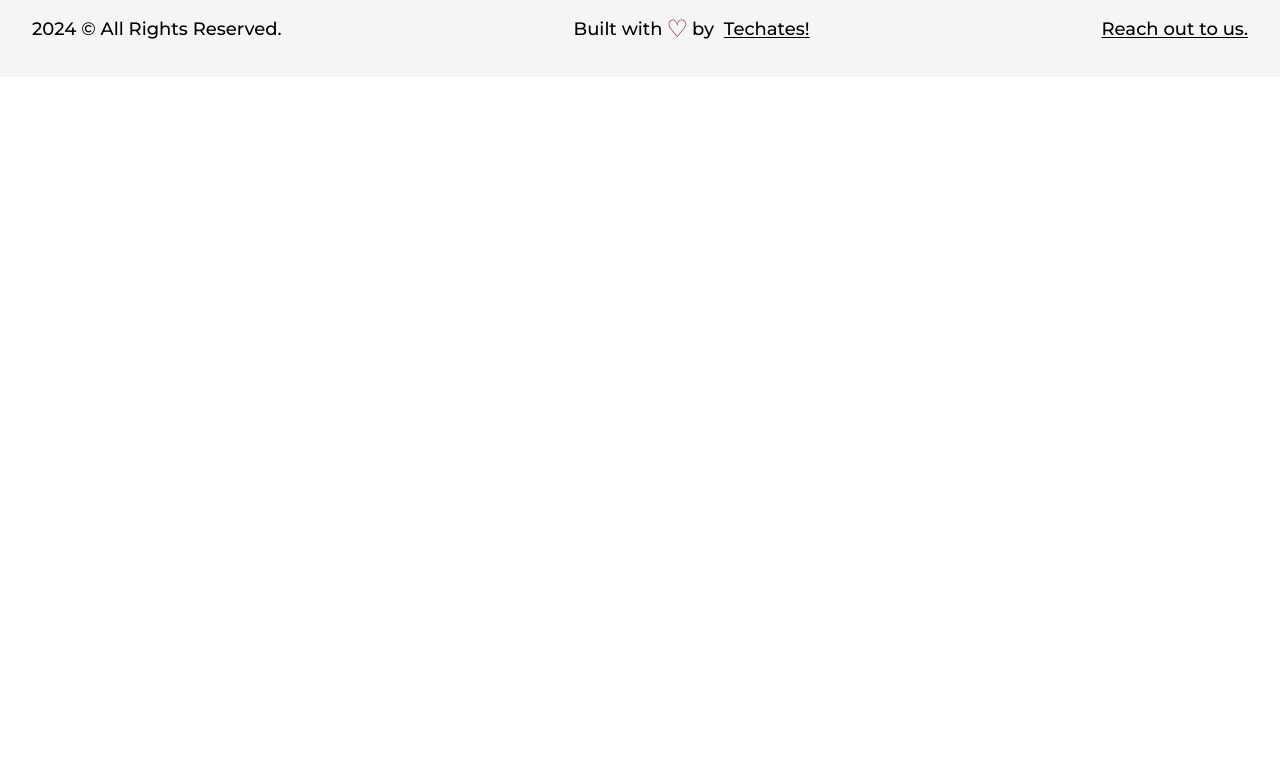
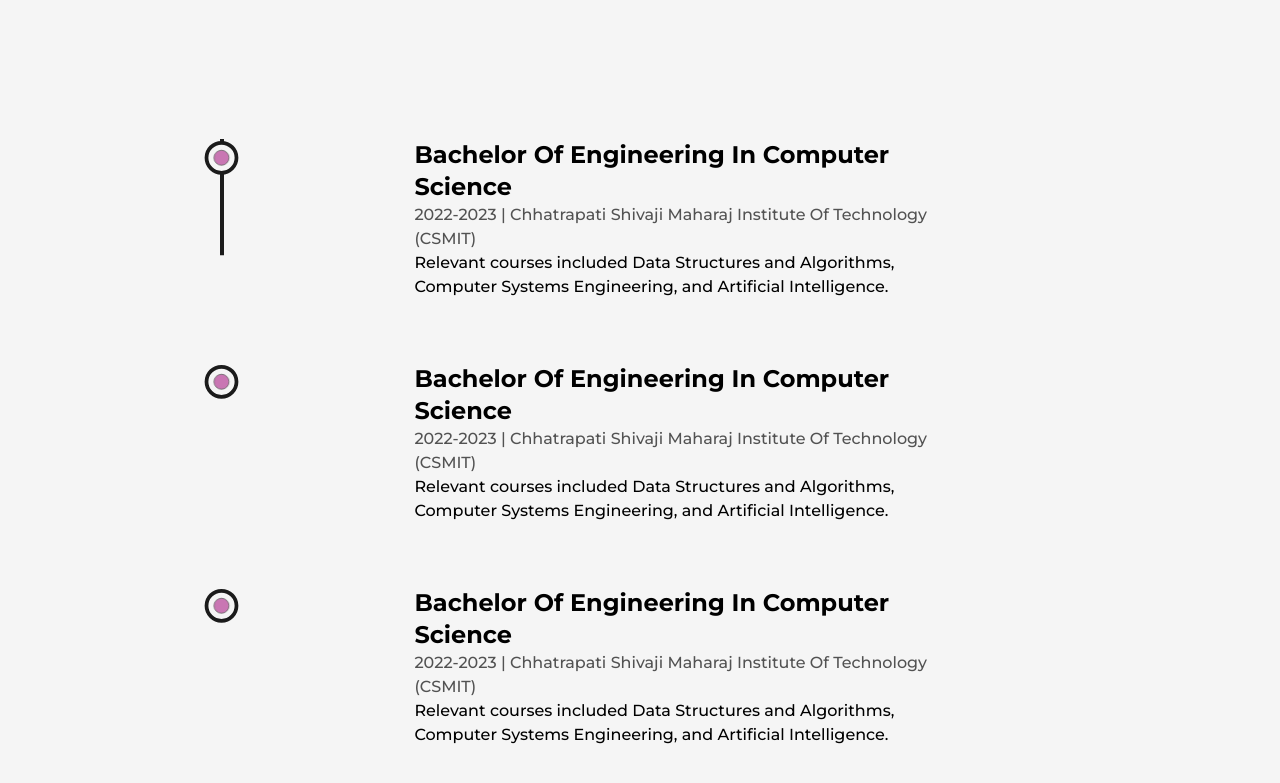
Before and after one commit to deadtik/Portfolio2024, a Next.js app: page /about in a window 1280 px wide. Shown: the part 3897-4680 px from the top of the page. Before the commit the page ends 3974 px from the top, so only its background shows below. Built offline with nearby package versions, Linux system fonts and the light colour scheme.

Commit message:
Adding Projects to the site

```diff
--- /dev/null
+++ b/src/components/Education.js
@@ -0,0 +1,77 @@
+import React from 'react';
+import { motion, useScroll } from "framer-motion";
+import { useRef } from 'react';
+import LiIcon from './LiIcon';
+
+const Details = ({type, time, place, info}) => {
+
+  const ref = useRef(null);
+
+  return <li ref={ref} className='my-8 first:mt-0 last:mb-0 w-[60%] mx-auto pl-8
+                        flex flex-col items-center justify-between '>
+    <LiIcon reference={ref}/>
+
+    <motion.div
+    initial={{y: 50}}
+    whileInView={{y: 0}}
+    transition={{duration: 0.5, type: "spring"}}
+    >
+      <h3 className='capitalize font-bold text-2xl'>{type}&nbsp;</h3>
+      <span className='capitalize text-dark/75 font-medium'>
+        {time} | {place}
+      </span>
+      <p className='font-medium w-full'>
+        {info}
+      </p>
+    </motion.div>
+  </li>
+
+}
+
+
+const Education = () => {
+  const ref = useRef(null);
+  const { scrollYProgress } = useScroll(
+    {
+      target: ref,
+      offset: ["start end", "center start"]
+    }
+  );
+  return (
+    <div className='my-64'>
+      <h2 className='font-bold text-8xl mb-32 w-full text-center'>
+        Education
+        </h2>
+
+        <div ref={ref} className='w-[75%] mx-auto relative'>
+
+          <motion.div
+          style={{scaleY: scrollYProgress}}
+          className='absolute left-9 top-0 w-[4px] h-full bg-dark origin-top' />
+            <ul className='w-full flex flex-col items-start justify-between ml-4'>
+                <Details
+                type= 'Bachelor Of Engineering In Computer Science'
+                time= '2022-2023'
+                place ='Chhatrapati Shivaji Maharaj Institute Of Technology (CSMIT)'
+                info= 'Relevant courses included Data Structures and Algorithms, Computer Systems Engineering, and Artificial Intelligence.'
+                />
+                <Details
+                type= 'Bachelor Of Engineering In Computer Science'
+                time= '2022-2023'
+                place ='Chhatrapati Shivaji Maharaj Institute Of Technology (CSMIT)'
+                info= 'Relevant courses included Data Structures and Algorithms, Computer Systems Engineering, and Artificial Intelligence.'
+                />
+                <Details
+                type= 'Bachelor Of Engineering In Computer Science'
+                time= '2022-2023'
+                place ='Chhatrapati Shivaji Maharaj Institute Of Technology (CSMIT)'
+                info= 'Relevant courses included Data Structures and Algorithms, Computer Systems Engineering, and Artificial Intelligence.'
+                />
+
+            </ul>
+        </div>
+    </div>
+  );
+};
+
+export default Education;
--- a/src/components/Experience.js
+++ b/src/components/Experience.js
@@ -10,7 +10,12 @@
   return <li ref={ref} className='my-8 first:mt-0 last:mb-0 w-[60%] mx-auto pl-8
                         flex flex-col items-center justify-between '>
     <LiIcon reference={ref}/>
-    <div>
+
+    <motion.div
+    initial={{y: 50}}
+    whileInView={{y: 0}}
+    transition={{duration: 0.5, type: "spring"}}
+    >
       <h3 className='capitalize font-bold text-2xl'>{position}&nbsp;<a href={companyLink}
        target='_blank' className='text-primary capitalize'
        >@{company}</a></h3>
@@ -20,7 +25,7 @@
       <p className='font-medium w-full'>
         {work}
       </p>
-    </div>
+    </motion.div>
   </li>
 
 }
--- a/src/pages/about.js
+++ b/src/pages/about.js
@@ -7,7 +7,7 @@
 import { useInView, useMotionValue, useSpring } from 'framer-motion';
 import Skills from '@/components/Skills';
 import Experience from '@/components/Experience';
-
+import Education from '@/components/Education';
 
 const AnimatedNumbers = ({value}) => {
   const ref = useRef(null);
@@ -97,6 +97,7 @@
         </div>
         <Skills />
         <Experience />
+        <Education />
      </Layout>
     </main>
     </>
--- /dev/null
+++ b/src/pages/projects.js
@@ -0,0 +1,31 @@
+import React from 'react';
+import Head from 'next/head';
+import Layout from '@/components/Layout';
+import AnimatedText from '@/components/AnimatedText';
+
+const Projects = () => {
+return (
+    <>
+    <Head>
+          <title>P.O.W | Projects Page</title>
+        <meta name='description' content='any description' />
+      </Head>
+      <main className='flex w-full flex-col items-center justify-center mb-16'>
+          <Layout>
+              <AnimatedText text='Featured Development Projects'/>
+
+            <div className='grid grid-col-12 gap-24'>
+                <div className='col-span-12'>
+                    Project 0
+                </div>
+                <div className='col-span-6'>Project 1</div>
+                <div className='col-span-6'> Project 2 </div>
+            </div>
+
+          </Layout>
+      </main>
+    </>
+)
+};
+
+export default Projects;
```
